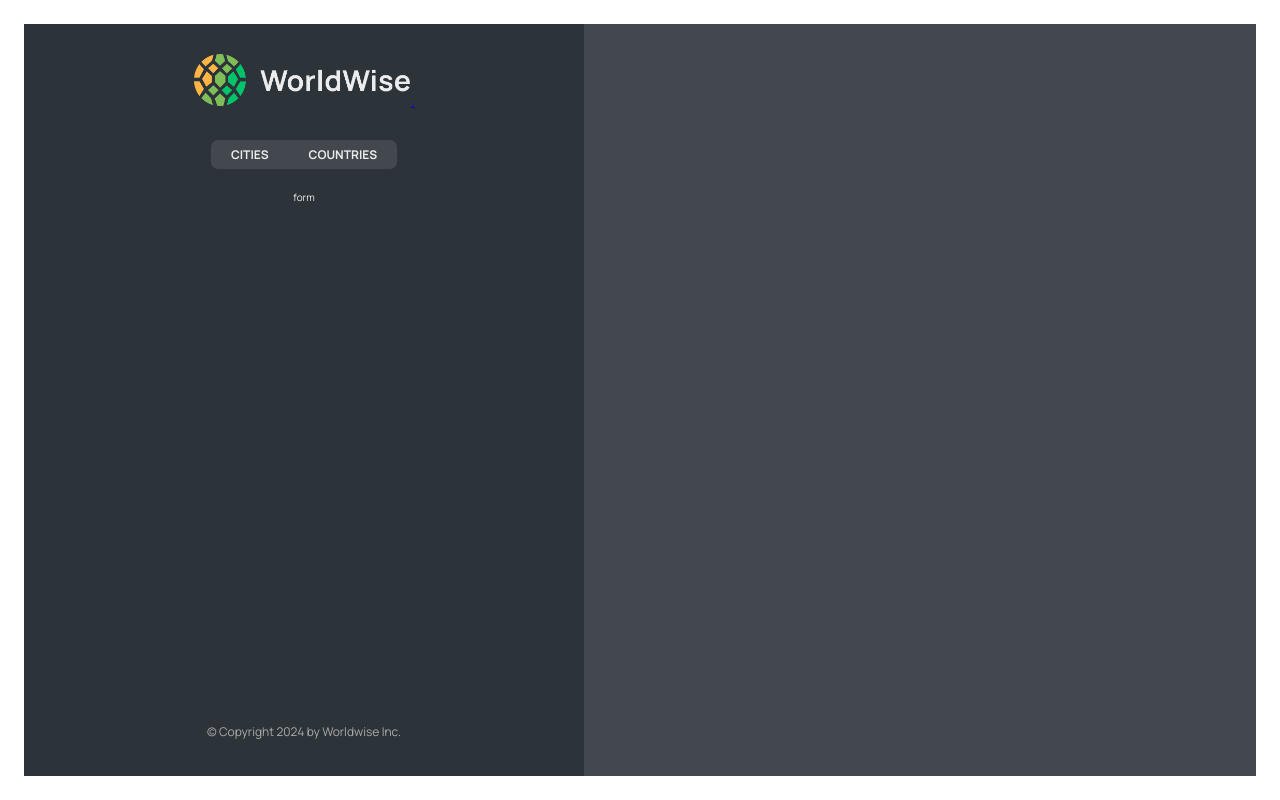
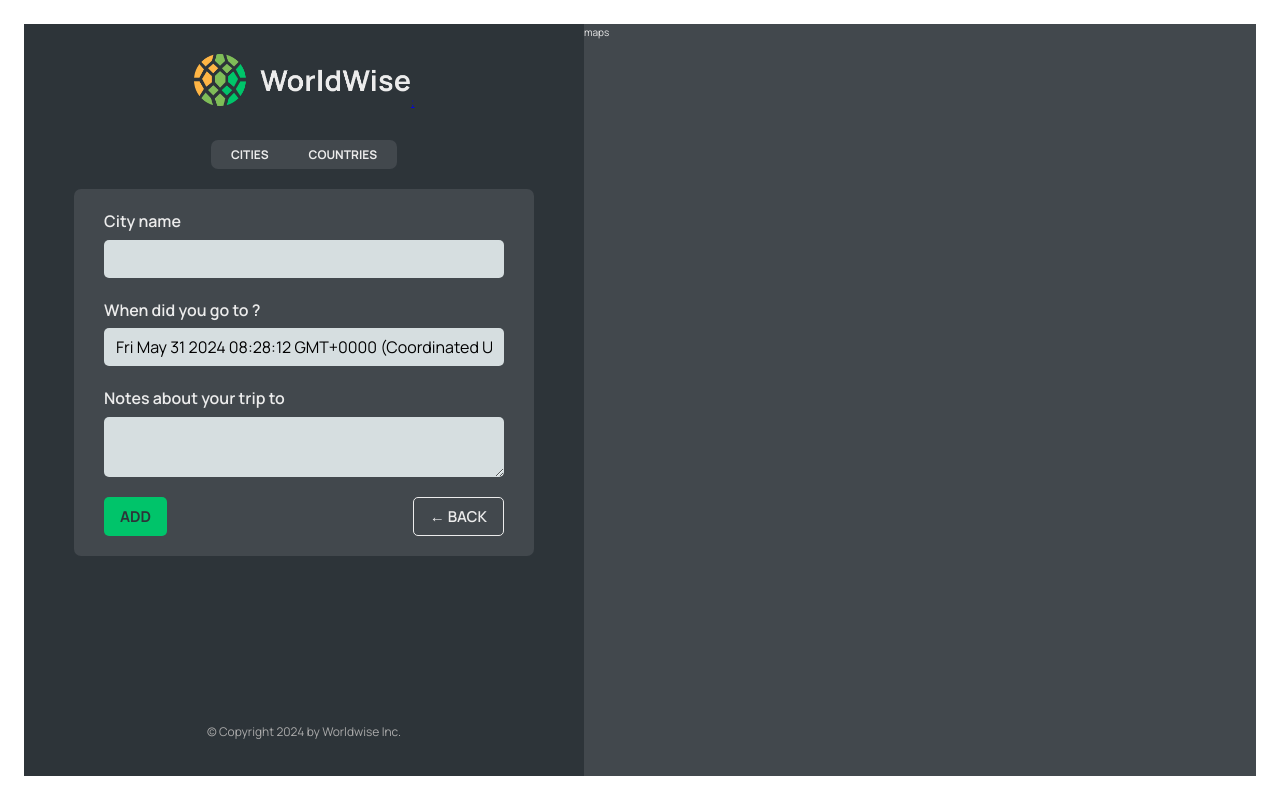
Before and after one commit to mertparlak-zima/worldwise, a React (Vite) app: page /app/form in a window 1280 px wide. Built offline with nearby package versions, Linux system fonts and the light colour scheme.

Commit message:
Added React Route, added and finished cities countries page, added form page, added map page functionality

```diff
--- a/src/App.jsx
+++ b/src/App.jsx
@@ -1,4 +1,4 @@
-import { BrowserRouter, Route, Routes } from "react-router-dom";
+import { BrowserRouter, Navigate, Route, Routes } from "react-router-dom";
 import Product from "./pages/Product";
 import Homepage from "./pages/Homepage";
 import PageNotFound from "./pages/PageNotFound";
@@ -8,6 +8,8 @@ import Pricing from "./pages/Pricing";
 import CityList from "./components/CityList/CityList";
 import { useEffect, useState } from "react";
 import CountryList from "./components/CountryList/CountryList";
+import City from "./components/City/City";
+import Form from "./components/Form/Form";
 
 const FAKE_DATA = [
   {
@@ -46,6 +48,30 @@ const FAKE_DATA = [
     },
     id: 98443197,
   },
+  {
+    cityName: "Madrid",
+    country: "Spain",
+    emoji: "🇪🇸",
+    date: "2027-07-15T08:22:53.976Z",
+    notes: "",
+    position: {
+      lat: 40.46635901755316,
+      lng: -3.7133789062500004,
+    },
+    id: 17806123751,
+  },
+  {
+    cityName: "Berlin",
+    country: "Germany",
+    emoji: "🇩🇪",
+    date: "2027-02-12T09:24:11.863Z",
+    notes: "Amazing 😃",
+    position: {
+      lat: 52.53586782505711,
+      lng: 13.376933665713324,
+    },
+    id: 98123443197,
+  },
 ];
 const URL = "http://localhost:9000";
 function App() {
@@ -79,19 +105,18 @@ function App() {
           <Route path="pricing" element={<Pricing />} />
           <Route path="login" element={<Login />} />
           <Route path="app" element={<AppLayout />}>
-            <Route
-              index
-              element={<CityList cities={cities} isLoading={isLoading} />}
-            />
+            <Route index element={<Navigate to="cities" replace={true} />} />
             <Route
               path="cities"
               element={<CityList cities={cities} isLoading={isLoading} />}
             />
+
+            <Route path="cities/:id" element={<City />} />
             <Route
               path="countries"
               element={<CountryList cities={cities} isLoading={isLoading} />}
             />
-            <Route path="form" element={<div>form</div>} />
+            <Route path="form" element={<Form />} />
           </Route>
           <Route path="*" element={<PageNotFound />} />
         </Routes>
--- /dev/null
+++ b/src/components/Button/Button.jsx
@@ -0,0 +1,8 @@
+import style from "./Button.module.css";
+export default function Button({ children, onClick, type }) {
+  return (
+    <button className={`${style.btn} ${style[type]}`} onClick={onClick}>
+      {children}
+    </button>
+  );
+}
--- a/src/components/City/City.jsx
+++ b/src/components/City/City.jsx
@@ -1,3 +1,4 @@
+import { useParams } from "react-router-dom";
 import styles from "./City.module.css";
 
 const formatDate = (date) =>
@@ -9,6 +10,8 @@ const formatDate = (date) =>
   }).format(new Date(date));
 
 function City() {
+  const { id } = useParams();
+
   // TEMP DATA
   const currentCity = {
     cityName: "Lisbon",
@@ -20,42 +23,48 @@ function City() {
   const { cityName, emoji, date, notes } = currentCity;
 
   return (
-    <div className={styles.city}>
-      <div className={styles.row}>
-        <h6>City name</h6>
-        <h3>
-          <span>{emoji}</span> {cityName}
-        </h3>
-      </div>
+    <h1>
+      Citypart <div>{id}</div>
+    </h1>
+  );
 
-      <div className={styles.row}>
-        <h6>You went to {cityName} on</h6>
-        <p>{formatDate(date || null)}</p>
-      </div>
+  // return (
+  //   <div className={styles.city}>
+  //     <div className={styles.row}>
+  //       <h6>City name</h6>
+  //       <h3>
+  //         <span>{emoji}</span> {cityName}
+  //       </h3>
+  //     </div>
 
-      {notes && (
-        <div className={styles.row}>
-          <h6>Your notes</h6>
-          <p>{notes}</p>
-        </div>
-      )}
+  //     <div className={styles.row}>
+  //       <h6>You went to {cityName} on</h6>
+  //       <p>{formatDate(date || null)}</p>
+  //     </div>
 
-      <div className={styles.row}>
-        <h6>Learn more</h6>
-        <a
-          href={`https://en.wikipedia.org/wiki/${cityName}`}
-          target="_blank"
-          rel="noreferrer"
-        >
-          Check out {cityName} on Wikipedia &rarr;
-        </a>
-      </div>
+  //     {notes && (
+  //       <div className={styles.row}>
+  //         <h6>Your notes</h6>
+  //         <p>{notes}</p>
+  //       </div>
+  //     )}
 
-      <div>
-        <ButtonBack />
-      </div>
-    </div>
-  );
+  //     <div className={styles.row}>
+  //       <h6>Learn more</h6>
+  //       <a
+  //         href={`https://en.wikipedia.org/wiki/${cityName}`}
+  //         target="_blank"
+  //         rel="noreferrer"
+  //       >
+  //         Check out {cityName} on Wikipedia &rarr;
+  //       </a>
+  //     </div>
+
+  //     <div>
+  //       <ButtonBack />
+  //     </div>
+  //   </div>
+  // );
 }
 
 export default City;
--- a/src/components/CityItem/CityItem.jsx
+++ b/src/components/CityItem/CityItem.jsx
@@ -1,3 +1,4 @@
+import { Link } from "react-router-dom";
 import { cityItem, emoji, name, date, deleteBtn } from "./CityItem.module.css";
 
 const formatDate = (date) =>
@@ -8,13 +9,19 @@ const formatDate = (date) =>
     weekday: "long",
   }).format(new Date(date));
 export default function CityItem({ city }) {
-  const { cityName, emoji: cityEmoji, date: cityDate } = city;
+  const { cityName, emoji: cityEmoji, date: cityDate, position, id } = city;
+
   return (
-    <li className={cityItem}>
-      <span className={emoji}>{cityEmoji}</span>
-      <h3 className={name}>{cityName}</h3>
-      <time className={date}>({formatDate(cityDate)})</time>
-      <button className={deleteBtn}>&times;</button>
+    <li>
+      <Link
+        className={cityItem}
+        to={`${id}?lat=${position.lat}&lng=${position.lng}`}
+      >
+        <span className={emoji}>{cityEmoji}</span>
+        <h3 className={name}>{cityName}</h3>
+        <time className={date}>({formatDate(cityDate)})</time>
+        <button className={deleteBtn}>&times;</button>
+      </Link>
     </li>
   );
 }
--- a/src/components/Form/Form.jsx
+++ b/src/components/Form/Form.jsx
@@ -3,6 +3,8 @@
 import { useState } from "react";
 
 import styles from "./Form.module.css";
+import { useNavigate } from "react-router-dom";
+import Button from "../Button/Button";
 
 export function convertToEmoji(countryCode) {
   const codePoints = countryCode
@@ -13,6 +15,8 @@ export function convertToEmoji(countryCode) {
 }
 
 function Form() {
+  const navigate = useNavigate();
+
   const [cityName, setCityName] = useState("");
   const [country, setCountry] = useState("");
   const [date, setDate] = useState(new Date());
@@ -49,8 +53,16 @@ function Form() {
       </div>
 
       <div className={styles.buttons}>
-        <button>Add</button>
-        <button>&larr; Back</button>
+        <Button type="primary">Add</Button>
+        <Button
+          type="back"
+          onClick={(e) => {
+            e.preventDefault();
+            navigate(-1);
+          }}
+        >
+          &larr; Back
+        </Button>
       </div>
     </form>
   );
--- a/src/components/Map/Map.jsx
+++ b/src/components/Map/Map.jsx
@@ -1,5 +1,17 @@
+import { useNavigate, useSearchParams } from "react-router-dom";
 import { mapContainer } from "./Map.module.css";
 
 export default function Map() {
-  return <div className={mapContainer}></div>;
+  const [searchParams, setSearchParams] = useSearchParams();
+
+  const navigate = useNavigate();
+
+  const lat = searchParams.get("lat");
+  const lng = searchParams.get("lng");
+
+  return (
+    <div onClick={() => navigate("form")} className={mapContainer}>
+      maps
+    </div>
+  );
 }
--- a/src/main.jsx
+++ b/src/main.jsx
@@ -3,8 +3,4 @@ import ReactDOM from "react-dom/client";
 import App from "./App.jsx";
 import "./index.css";
 
-ReactDOM.createRoot(document.getElementById("root")).render(
-  <React.StrictMode>
-    <App />
-  </React.StrictMode>
-);
+ReactDOM.createRoot(document.getElementById("root")).render(<App />);
```
